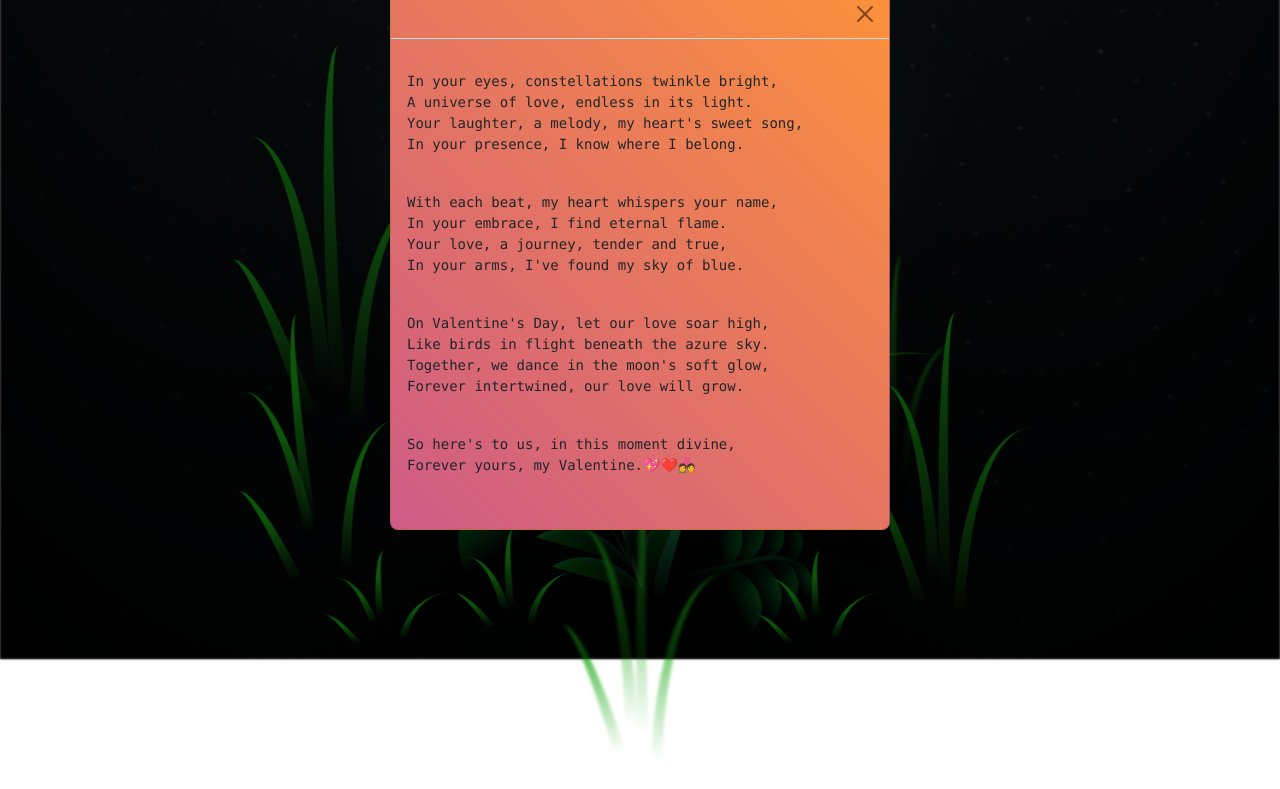
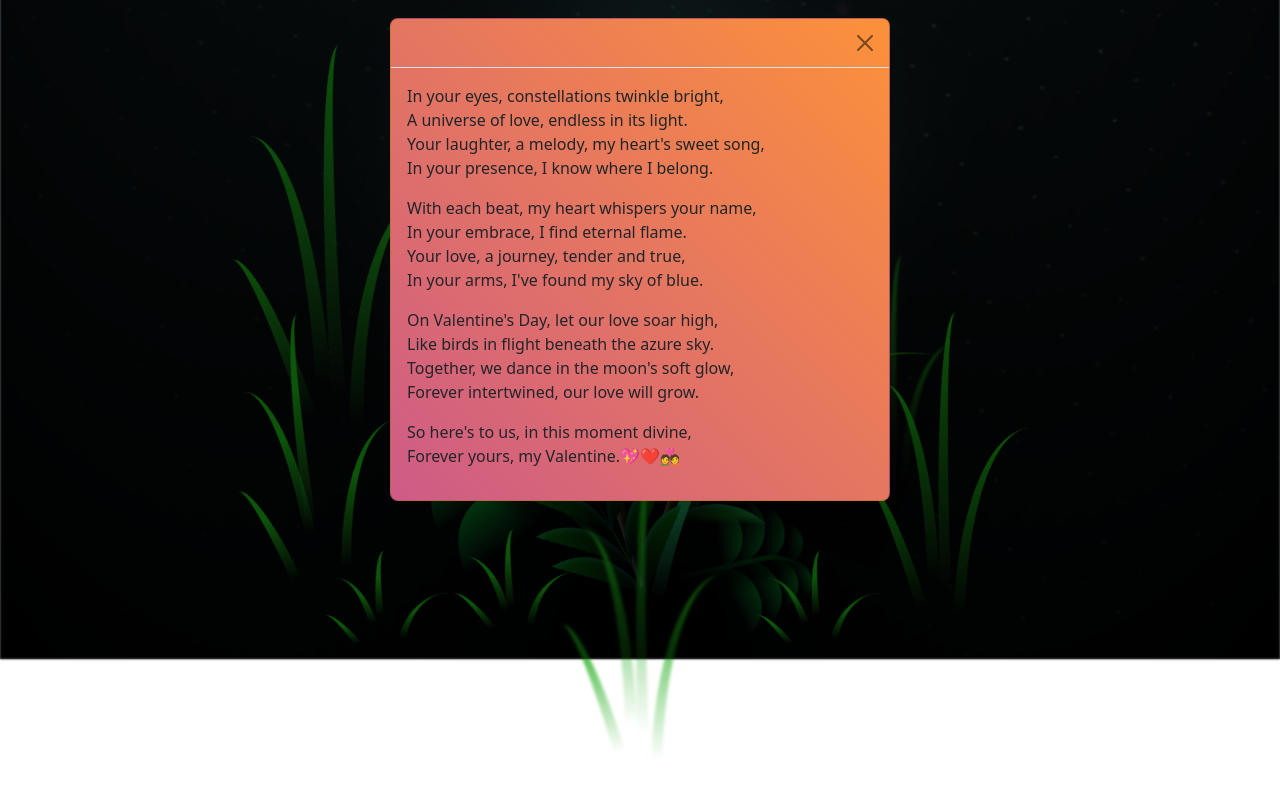
Before and after one commit to bishal-dd/flowers, a plain HTML site: page index.html in a window 1280 px wide. Both pictures are taken after a click on the button "Click Me". Shown: the part 141-930 px from the top of the page. Drawn offline with nearby package versions, Linux system fonts and the light colour scheme.

Commit message:
remove pre

```diff
--- a/index.html
+++ b/index.html
@@ -56,36 +56,26 @@
           </div>
           <div class="modal-body">
             <p>
-              <pre>
-In your eyes, constellations twinkle bright,
-A universe of love, endless in its light.
-Your laughter, a melody, my heart's sweet song,
-In your presence, I know where I belong.
-              </pre>
-
+              In your eyes, constellations twinkle bright,<br />
+              A universe of love, endless in its light.<br />
+              Your laughter, a melody, my heart's sweet song,<br />
+              In your presence, I know where I belong.
             </p>
             <p>
-              <pre>
-With each beat, my heart whispers your name,
-In your embrace, I find eternal flame.
-Your love, a journey, tender and true,
-In your arms, I've found my sky of blue.
-              </pre>
-
+              With each beat, my heart whispers your name,<br />
+              In your embrace, I find eternal flame.<br />
+              Your love, a journey, tender and true,<br />
+              In your arms, I've found my sky of blue.
             </p>
             <p>
-              <pre>
-On Valentine's Day, let our love soar high,
-Like birds in flight beneath the azure sky.
-Together, we dance in the moon's soft glow,
-Forever intertwined, our love will grow.
-              </pre>
+              On Valentine's Day, let our love soar high,<br />
+              Like birds in flight beneath the azure sky.<br />
+              Together, we dance in the moon's soft glow,<br />
+              Forever intertwined, our love will grow.
             </p>
             <p>
-              <pre>
-So here's to us, in this moment divine,
-Forever yours, my Valentine.💖❤️💑
-              </pre>
+              So here's to us, in this moment divine,<br />
+              Forever yours, my Valentine.💖❤️💑
             </p>
           </div>
         </div>
```
